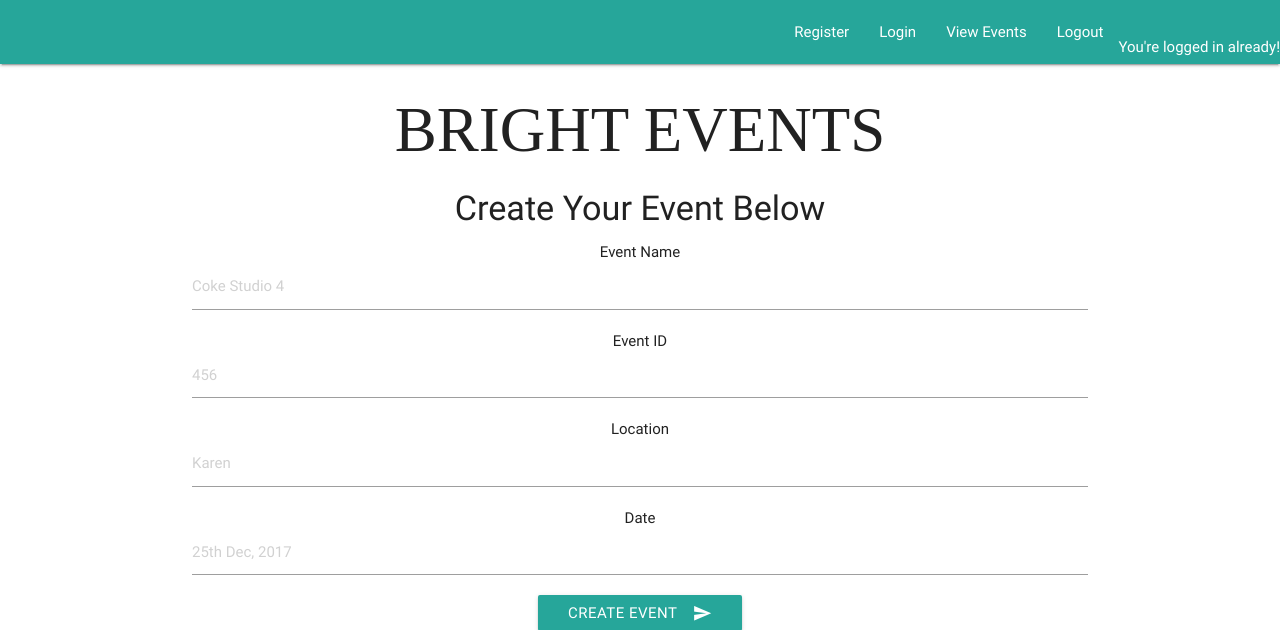
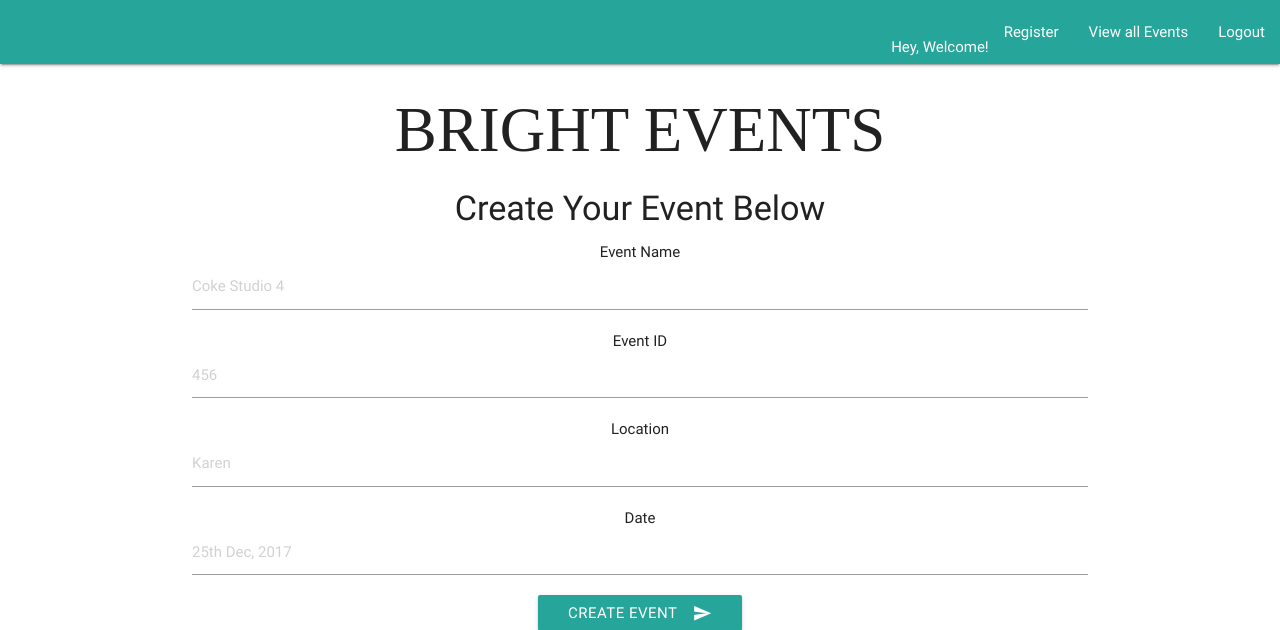
Before and after one commit to Mwiberi/bright-events, a Flask app: page / in a window 1280 px wide. Shown: the top 630 px of the page. Run offline with Flask 2, Linux system fonts and the light colour scheme; the visitor is signed in with stand-in values (Sample User, id 1); some libraries are stand-ins or nearby versions.

Commit message:
make additonal changes

```diff
--- a/app/templates/index.html
+++ b/app/templates/index.html
@@ -26,13 +26,14 @@
 
    <!-- <a href="index.html" class="brand-logo left"><img class="circle responsive-img" id="logo" src="Bright-Events.jpg"/></a>-->
       <ul class="right hide-on-med-and-down">
-        <li><a href="user_registration.html">Register</a></li>
-        <li><a href="user_login.html">Login</a></li>
-        <li><a href="userEvents.html">View Events</a></li>
+           {% block body %}
+{% if session['logged_in'] %}
+<li><p>Hey, Welcome!</p></li>
+        <li><a href="/brightEvents/api/v1/auth/register">Register</a></li>
+
+        <li><a href="/brightEvents/api/v1/events/">View all Events</a></li>
         <li><a href='/brightEvents/api/v1/auth/logout'>Logout</a>
-        {% block body %}
-{% if session['logged_in'] %}
-<li><p>You're logged in already!</p></li>
+
  </ul>
     </div>
   </nav>
@@ -41,7 +42,7 @@
 
       <div class="container valign center">
             <div class="column">
-            <form action="userEvents.html">
+            <form action="/brightEvents/api/v1/events" method="POST">
         <div><h1>BRIGHT EVENTS</h1>
         </div>
         <div><h4>Create Your Event Below</h4>
@@ -62,7 +63,7 @@
         </div>
 {% else %}
 
-
+<li><a href="/brightEvents/api/v1/auth/login">Login</a></li>
       </ul>
     </div>
   </nav>
--- a/app/users.py
+++ b/app/user_routes.py
@@ -33,7 +33,8 @@ users = [
 @app.route('/brightEvents/api/v1/auth/register', methods=['POST'])
 def create_users():
     if not request.json or not 'uname' in request.json:
-        abort(400)
+        flash('Registration unsuccessful')
+        return render_template('user_registration.html')
         user = {
         'fname': request.json['fname'],
         'lname': request.json['lname'],
@@ -42,7 +43,11 @@ def create_users():
         'pwd': request.json['pwd']
     }
     users.append(user)
-    return jsonify({'user': user}), 201
+
+    return render_template('user_login.html')
+
+
+
 
 #Function to get the user login details and user login if they are correct
 @app.route('/brightEvents/api/v1/auth/login', methods=['POST'])
```
Also changed, not shown: app/event_routes.py (renamed from app/events.py).
